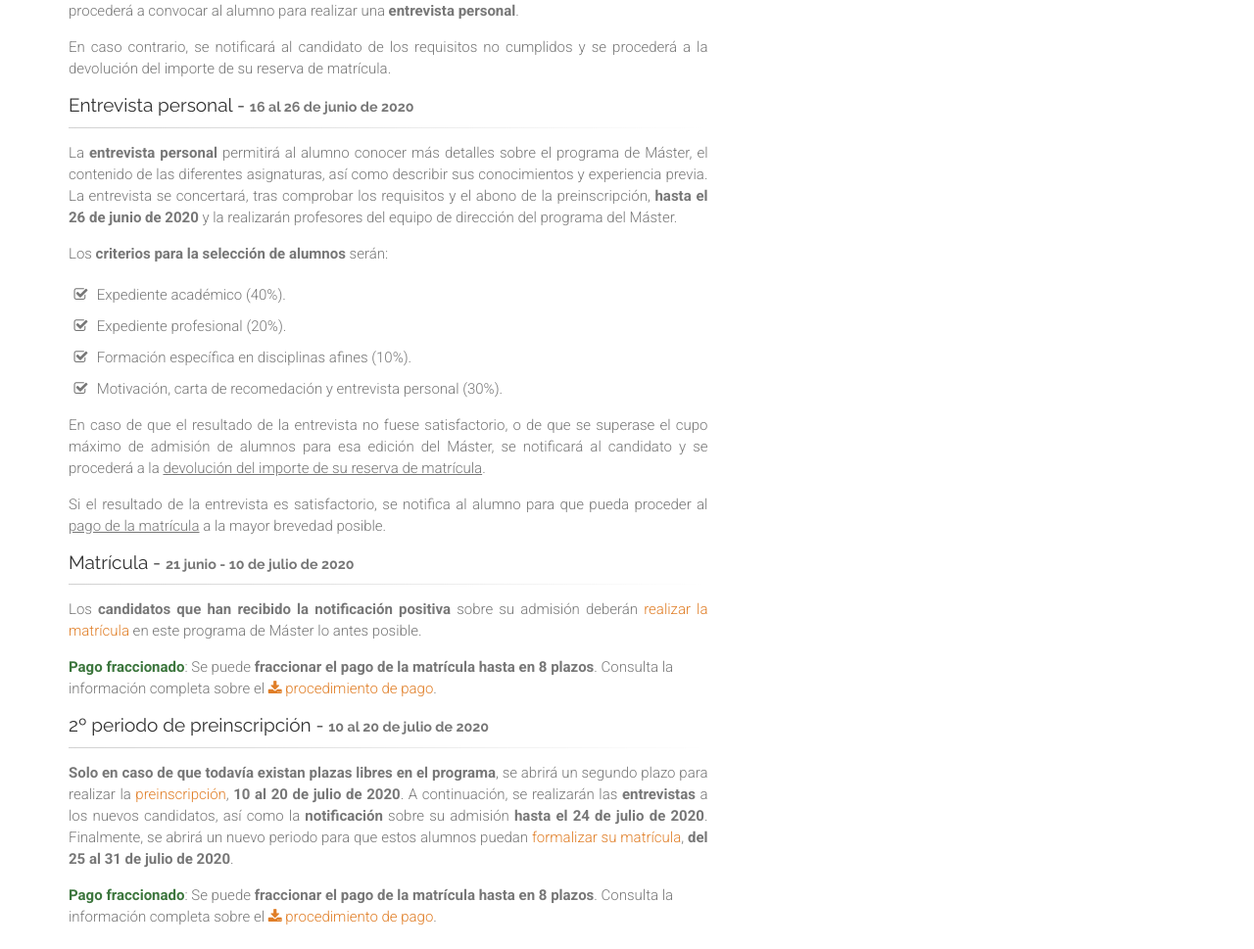
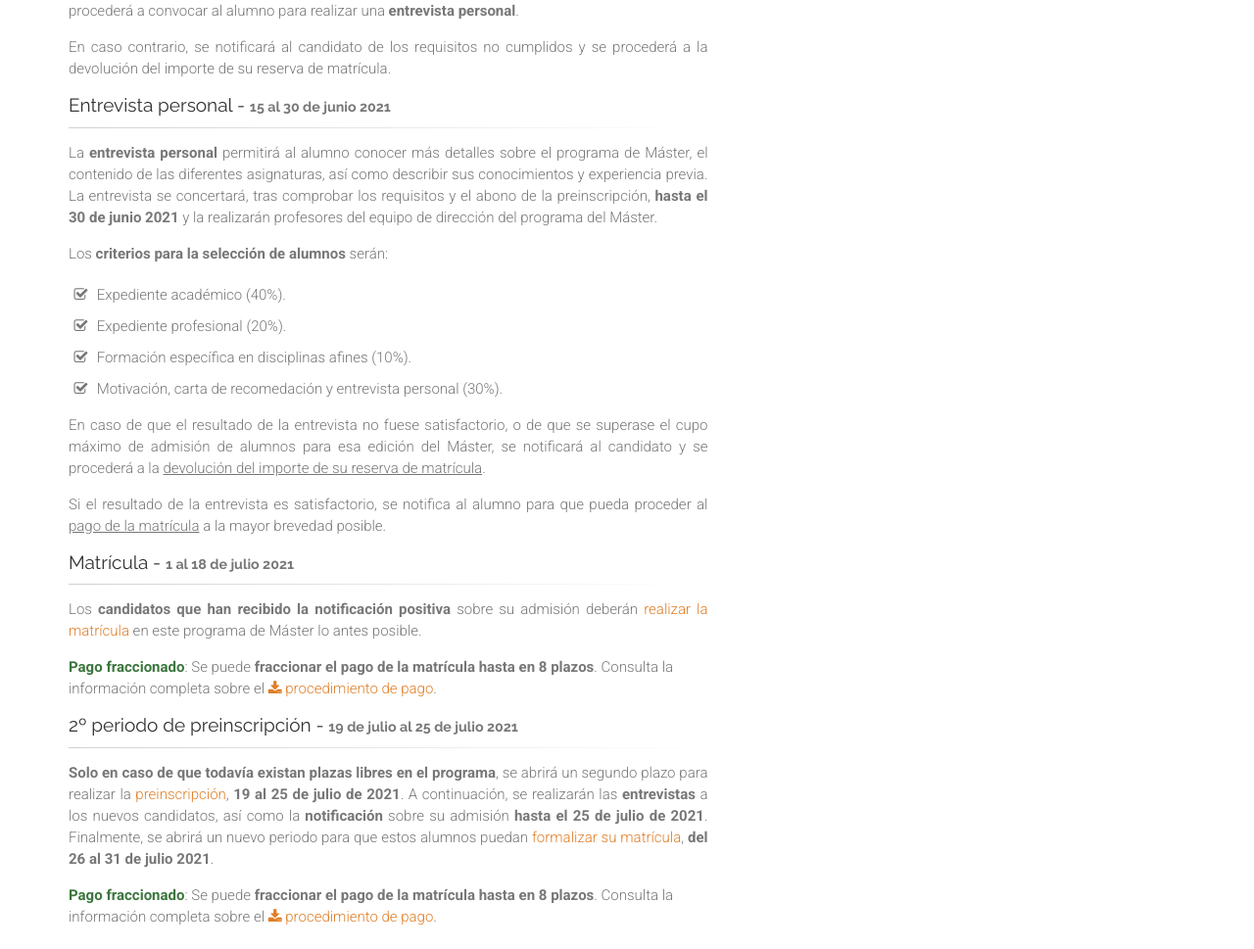
Before and after one commit to URJCDataScience/central, a Jekyll site: the page built from admision/index.html, in a window 1280 px wide and 1400 px high, scrolled down 981 px. Shown: the part 159-1128 px from the top of the window at 98% size. Built offline with Jekyll 4.4.1, drawn with Linux system fonts in a browser that asks for light colours; some of the changed text lies outside the part shown.

Commit message:
Update dates year 2021-2022

```diff
--- a/admision/index.html
+++ b/admision/index.html
@@ -30,7 +30,7 @@ author: URJCDataScience
 					</div>
 				</div>
 
-				<h4>Preinscripción - <small><strong>18 de mayo  - 15 de junio de 2020</strong></small></h4>
+				<h4>Preinscripción - <small><strong>12 de mayo al 30 de junio 2021</strong></small></h4>
 				<div class="separator-2"></div>
 
 				<p class="text-justify">
@@ -59,12 +59,12 @@ author: URJCDataScience
 					a la devolución del importe de su reserva de matrícula.
 				</p>
 
-				<h4>Entrevista personal - <small><strong>16 al 26 de junio de 2020</strong></small></h4>
+				<h4>Entrevista personal - <small><strong>15 al 30 de junio 2021</strong></small></h4>
 				<div class="separator-2"></div>
 				<p class="text-justify">
 					La <strong>entrevista personal</strong> permitirá al alumno conocer más detalles sobre el programa de Máster, el contenido
 					de las diferentes asignaturas, así como describir sus conocimientos y experiencia previa. La entrevista se
-					concertará, tras comprobar los requisitos y el abono de la preinscripción, <strong>hasta el 26 de junio de 2020</strong> y la realizarán
+					concertará, tras comprobar los requisitos y el abono de la preinscripción, <strong>hasta el 30 de junio 2021</strong> y la realizarán
 					profesores del equipo de dirección del programa del Máster.
 				</p>
 				 <p class="text-justify">
@@ -95,7 +95,7 @@ author: URJCDataScience
 					al <u>pago de la matrícula</u> a la mayor brevedad posible.
 				</p>
 
-				<h4>Matrícula - <small><strong>21 junio - 10 de julio de 2020</strong></small></h4>
+				<h4>Matrícula - <small><strong>1 al 18 de julio 2021</strong></small></h4>
 				<div class="separator-2"></div>
 				<p class="text-justify">
 					Los <strong>candidatos que han recibido la notificación positiva</strong> sobre su admisión deberán
@@ -107,14 +107,14 @@ author: URJCDataScience
 					Consulta la información completa sobre el <a href="http://www.urjc.es/images/EstudiarURJC/Admision_matricula/titulos%20propios/pago_fraccionado.pdf"><i class="fa fa-download"></i> procedimiento de pago</a>.
 				</p>
 
-				<h4>2º periodo de preinscripción - <small><strong>10 al 20 de julio de 2020</strong></small></h4>
+				<h4>2º periodo de preinscripción - <small><strong>19 de julio al 25 de julio 2021</strong></small></h4>
 				<div class="separator-2"></div>
 				<p class="text-justify">
 					<strong>Solo en caso de que todavía existan plazas libres en el programa</strong>, se abrirá un segundo
-					plazo para realizar la <a href="{{ site.url }}/preinscripcion">preinscripción</a>, <strong> 10 al 20 de julio de 2020</strong>. A continuación, se realizarán las <strong>entrevistas</strong> a los nuevos candidatos, así como la
-					<strong>notificación</strong> sobre su admisión <strong>hasta el 24 de julio de 2020</strong>. Finalmente, se abrirá un nuevo
+					plazo para realizar la <a href="{{ site.url }}/preinscripcion">preinscripción</a>, <strong> 19 al 25 de julio de 2021</strong>. A continuación, se realizarán las <strong>entrevistas</strong> a los nuevos candidatos, así como la
+					<strong>notificación</strong> sobre su admisión <strong>hasta el 25 de julio de 2021</strong>. Finalmente, se abrirá un nuevo
 					periodo para que estos alumnos puedan
-					<a href="{{ site.url }}/matricula" >formalizar su matrícula</a>, <strong> del 25 al 31 de julio de 2020</strong>.
+					<a href="{{ site.url }}/matricula" >formalizar su matrícula</a>, <strong> del 26 al 31 de julio 2021</strong>.
 				</p>
 				<p>
 					<strong class="text-success">Pago fraccionado</strong>:
```
